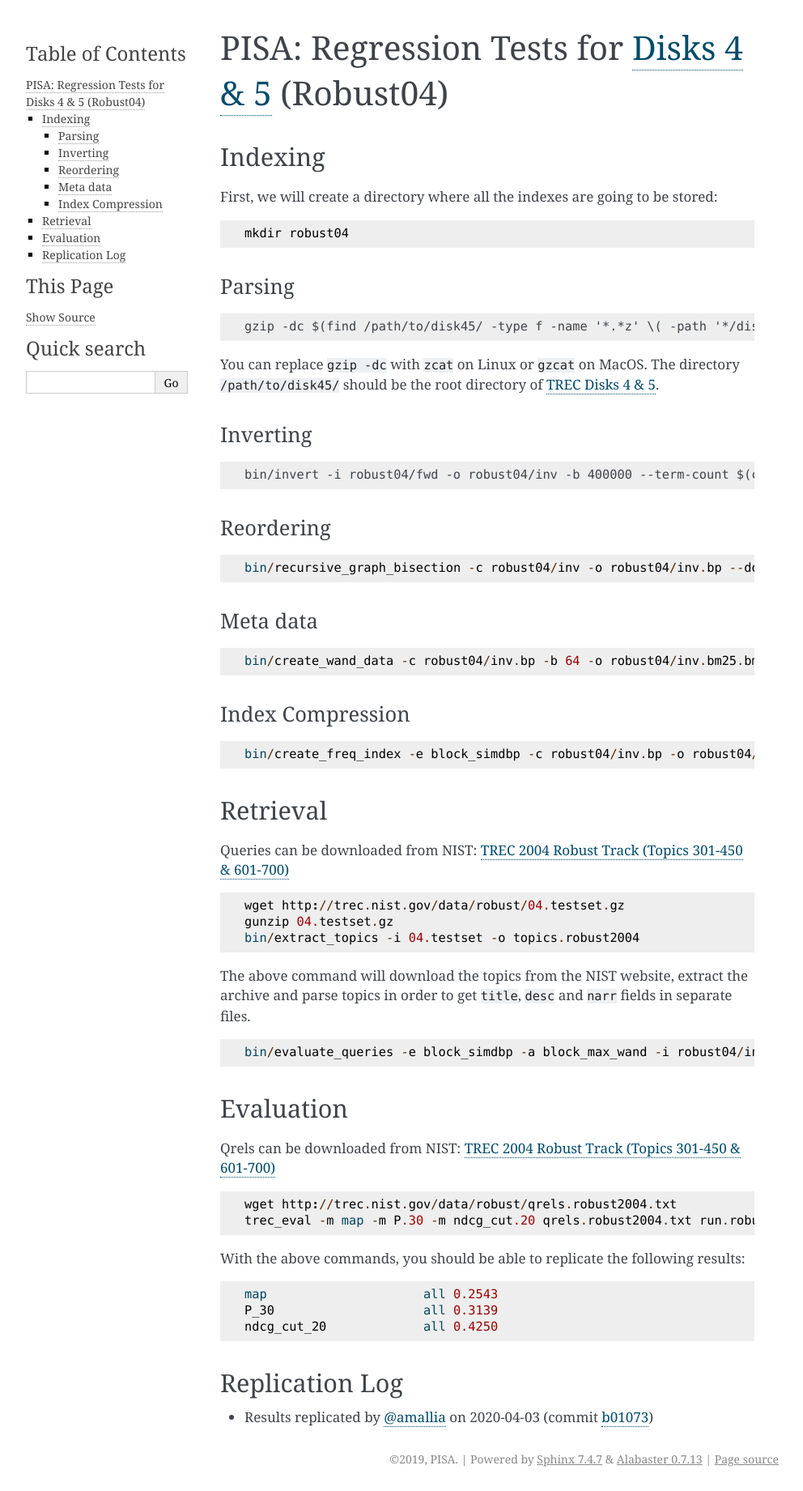
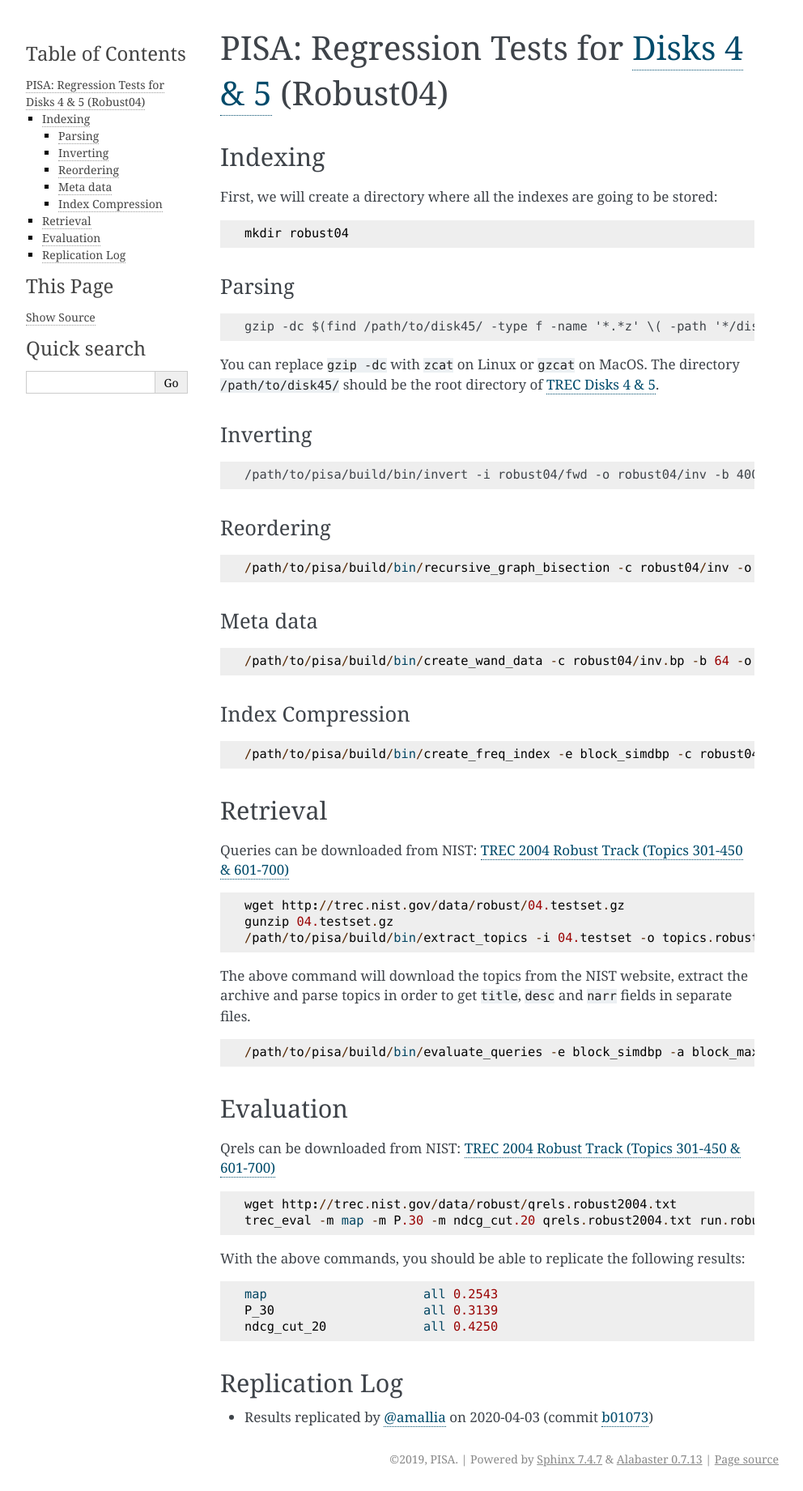
Before and after one commit to pisa-engine/pisa, a Sphinx documentation site: the page built from docs/source/experiments/regression-robust04.md, in a window 1280 px wide. Shown: the whole page at 81% size, without its empty margins (148-1140 px from the left). Built offline with Sphinx 7.4.7, drawn with Linux system fonts in a browser that asks for light colours.

Commit message:
Update regression-robust04.md

````diff
--- a/docs/source/experiments/regression-robust04.md
+++ b/docs/source/experiments/regression-robust04.md
@@ -20,25 +20,25 @@
 ### Inverting
 
 ```
-bin/invert -i robust04/fwd -o robust04/inv -b 400000 --term-count $(cat robust04/fwd.terms | wc -l)
+/path/to/pisa/build/bin/invert -i robust04/fwd -o robust04/inv -b 400000 --term-count $(cat robust04/fwd.terms | wc -l)
 ```
 
 ### Reordering
 
 ```
-bin/recursive_graph_bisection -c robust04/inv -o robust04/inv.bp --documents robust04/fwd.doclex --reordered-documents robust04/fwd.bp.doclex
+/path/to/pisa/build/bin/recursive_graph_bisection -c robust04/inv -o robust04/inv.bp --documents robust04/fwd.doclex --reordered-documents robust04/fwd.bp.doclex
 ```
 
 ### Meta data
 
 ```
-bin/create_wand_data -c robust04/inv.bp -b 64 -o robust04/inv.bm25.bmw -s bm25
+/path/to/pisa/build/bin/create_wand_data -c robust04/inv.bp -b 64 -o robust04/inv.bm25.bmw -s bm25
 ```
 
 ### Index Compression
 
 ```
-bin/create_freq_index -e block_simdbp -c robust04/inv.bp -o robust04/inv.block_simdbp --check
+/path/to/pisa/build/bin/create_freq_index -e block_simdbp -c robust04/inv.bp -o robust04/inv.block_simdbp --check
 ```
 ## Retrieval
 
@@ -48,12 +48,12 @@
 ```
 wget http://trec.nist.gov/data/robust/04.testset.gz
 gunzip 04.testset.gz
-bin/extract_topics -i 04.testset -o topics.robust2004
+/path/to/pisa/build/bin/extract_topics -i 04.testset -o topics.robust2004
 ```
 The above command will download the topics from the NIST website, extract the archive and parse topics in order to get `title`, `desc` and `narr` fields in separate files.
 
 ```
-bin/evaluate_queries -e block_simdbp -a block_max_wand -i robust04/inv.block_simdbp -w robust04/inv.bm25.bmw --stemmer porter2 --documents robust04/fwd.bp.doclex --terms robust04/fwd.termlex -k 1000 --scorer bm25 -q topics.robust2004.title > run.robust2004.bm25.title.robust2004.txt
+/path/to/pisa/build/bin/evaluate_queries -e block_simdbp -a block_max_wand -i robust04/inv.block_simdbp -w robust04/inv.bm25.bmw --stemmer porter2 --documents robust04/fwd.bp.doclex --terms robust04/fwd.termlex -k 1000 --scorer bm25 -q topics.robust2004.title > run.robust2004.bm25.title.robust2004.txt
 ```
 
 ## Evaluation
````
